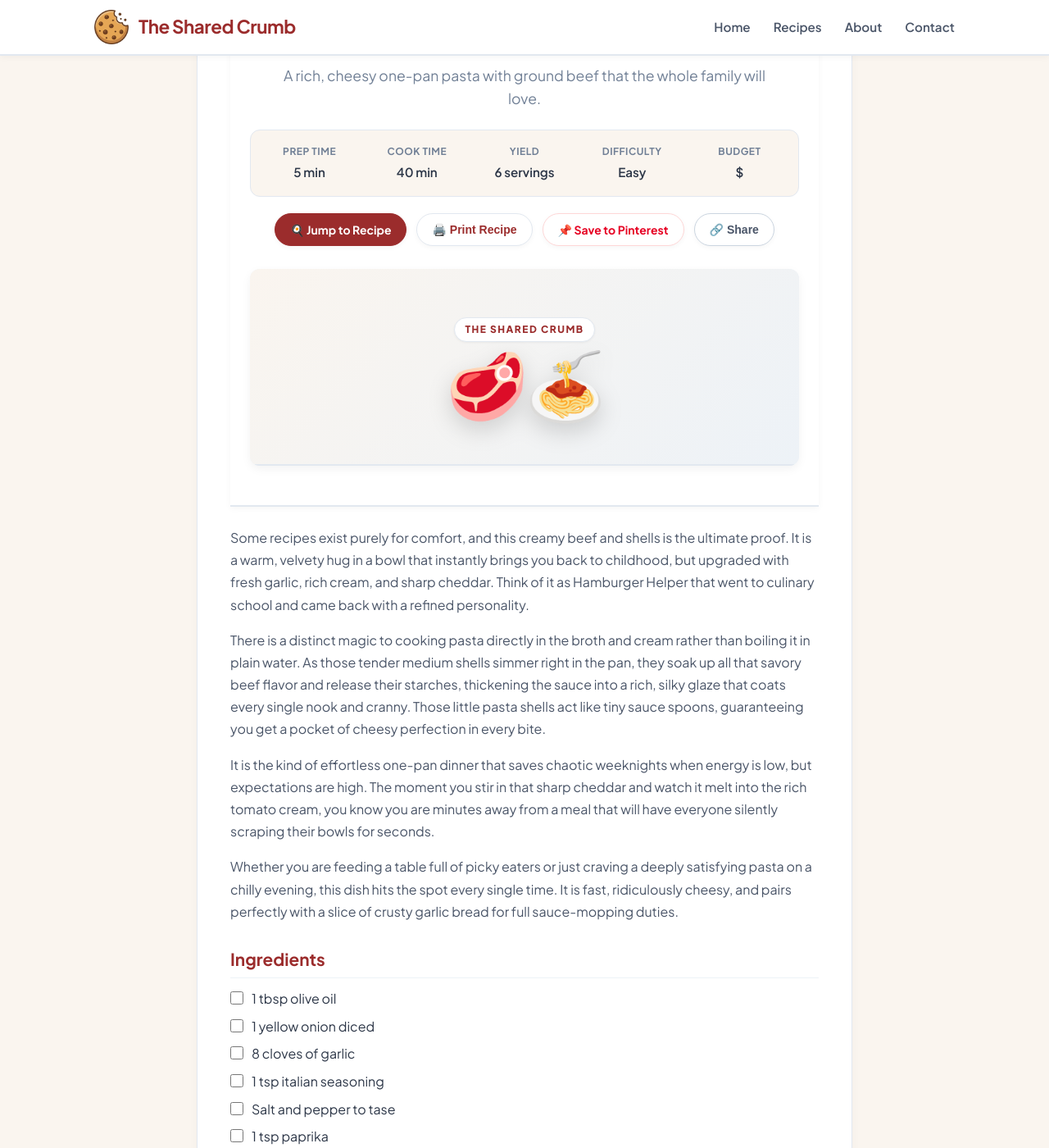
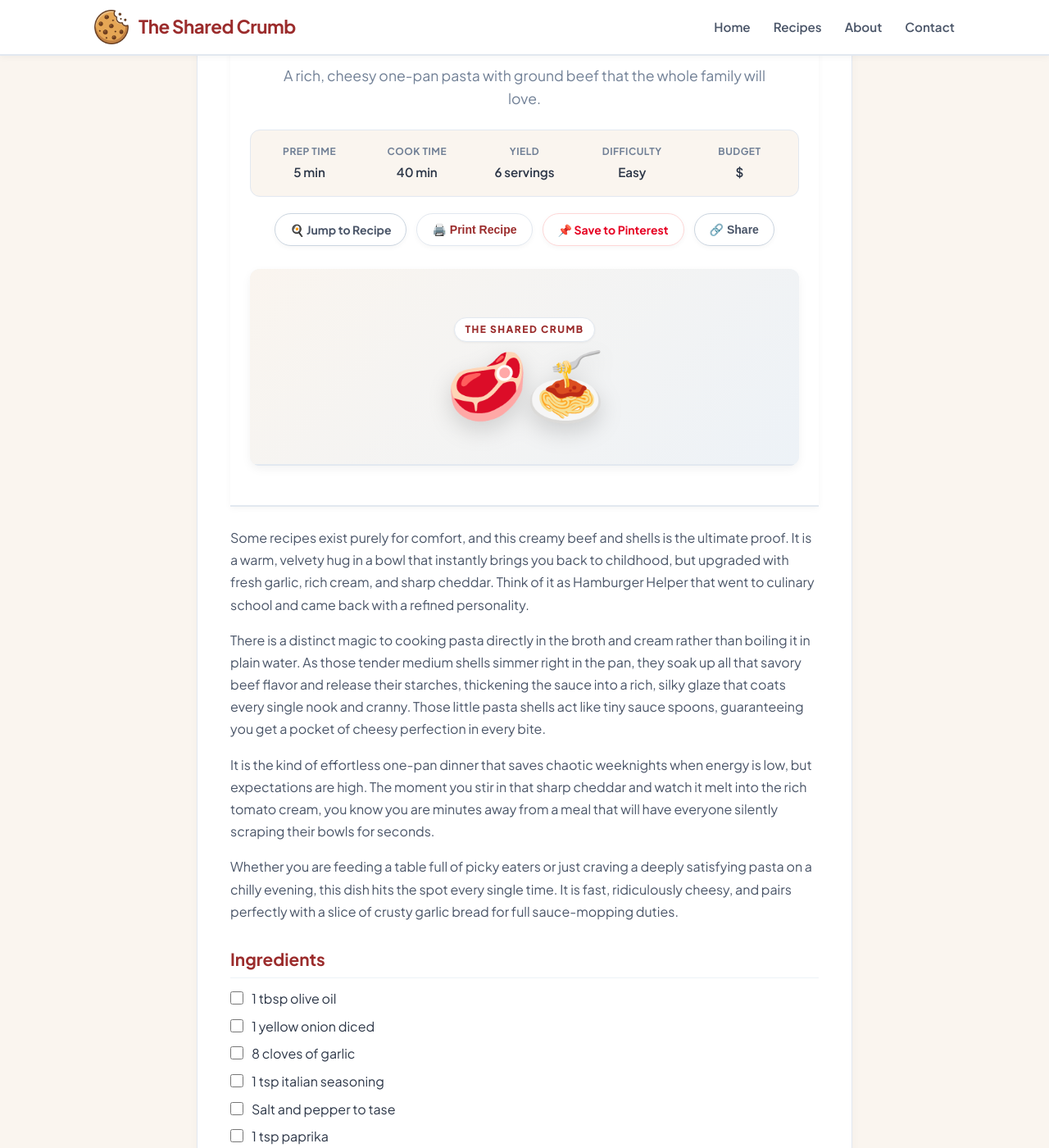
Before and after one commit to TheSharedCrumb/TheSharedCrumb, a Jekyll site: the page built from _recipes/Pasta_CreamyBeefShells.md, in a window 1280 px wide and 1400 px high, scrolled down 212 px. Shown: the whole window at 82% size. Built offline with Jekyll 4.4.1, drawn with Linux system fonts in a browser that asks for light colours.

Commit message:
Refactor jump button styles for better visibility
Updated styles for the jump button to use new colors.

```diff
--- a/assets/css/style.css
+++ b/assets/css/style.css
@@ -744,16 +744,15 @@ a.recipe-category-link:hover {
   text-align: center;
 }
 
-/* Primary Action: Jump to Recipe */
+/* Jump to Recipe Button (Default Outlined Style) */
 .jump-btn {
-  color: #FFFFFF;
-  background-color: #9B2C2C;
-  border-color: #9B2C2C;
+  color: #4A5568;
+  border-color: #CBD5E0;
 }
 
 .jump-btn:hover {
-  background-color: #7B2222;
-  border-color: #7B2222;
+  background-color: #9B2C2C;
+  border-color: #9B2C2C;
   color: #FFFFFF;
 }
 
```
